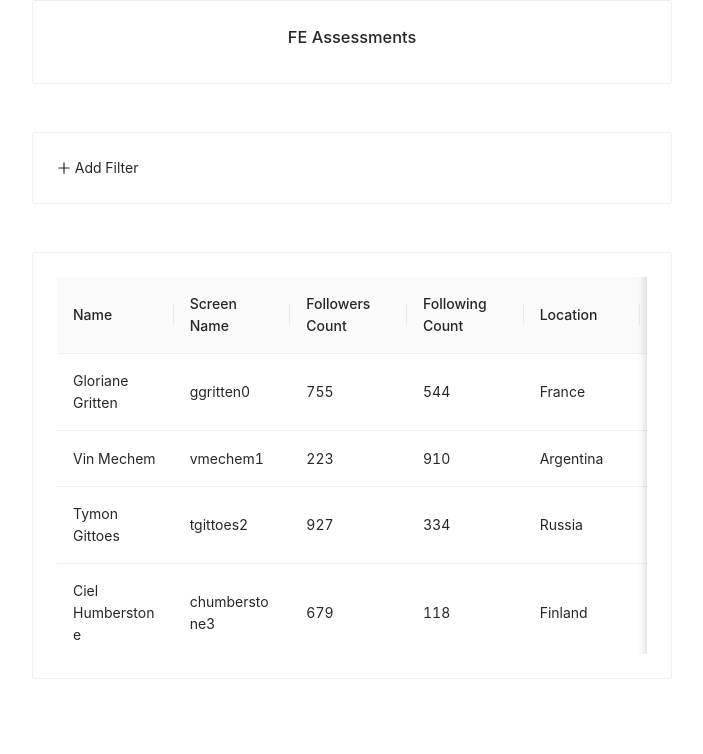
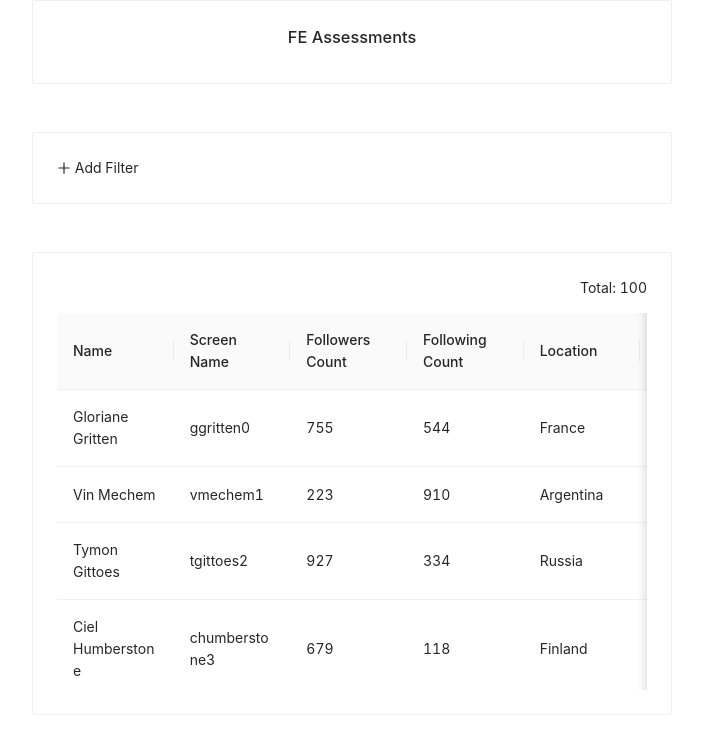
Before and after one commit to ruhankhandakar/fe-asg, a React (Create React App) app: page / in a window 1280 px wide. Shown: the top 754 px of the page, without its empty margins (288-991 px from the left). Built offline with nearby package versions, Linux system fonts and the light colour scheme.

Commit message:
feat: showing total

```diff
--- a/src/components/Data.jsx
+++ b/src/components/Data.jsx
@@ -1,6 +1,6 @@
 import { Table } from "antd";
 import { CheckCircleTwoTone, CloseCircleTwoTone } from "@ant-design/icons";
-import { useContext } from "react";
+import { useContext, Fragment } from "react";
 
 // Others
 import { DataContext } from "../context";
@@ -61,7 +61,7 @@ const Data = () => {
     (item) => item.id && item.operator && item.value
   );
 
-  const dataSource = data.filter((dt) => {
+  const filteredData = data.filter((dt) => {
     let isMatched = false;
 
     for (const obj of filteredConditions) {
@@ -99,13 +99,24 @@ const Data = () => {
     return isMatched;
   });
 
+  const dataSource = filteredConditions.length ? filteredData : data;
+
   return (
-    <Table
-      columns={columns}
-      dataSource={filteredConditions.length ? dataSource : data}
-      pagination={{ pageSize: 100, hideOnSinglePage: true }}
-      scroll={{ y: 300, x: 700 }}
-    />
+    <Fragment>
+      <p
+        style={{
+          textAlign: "right",
+        }}
+      >
+        Total: {dataSource.length}
+      </p>
+      <Table
+        columns={columns}
+        dataSource={dataSource}
+        pagination={{ pageSize: 100, hideOnSinglePage: true }}
+        scroll={{ y: 300, x: 700 }}
+      />
+    </Fragment>
   );
 };
 
```
